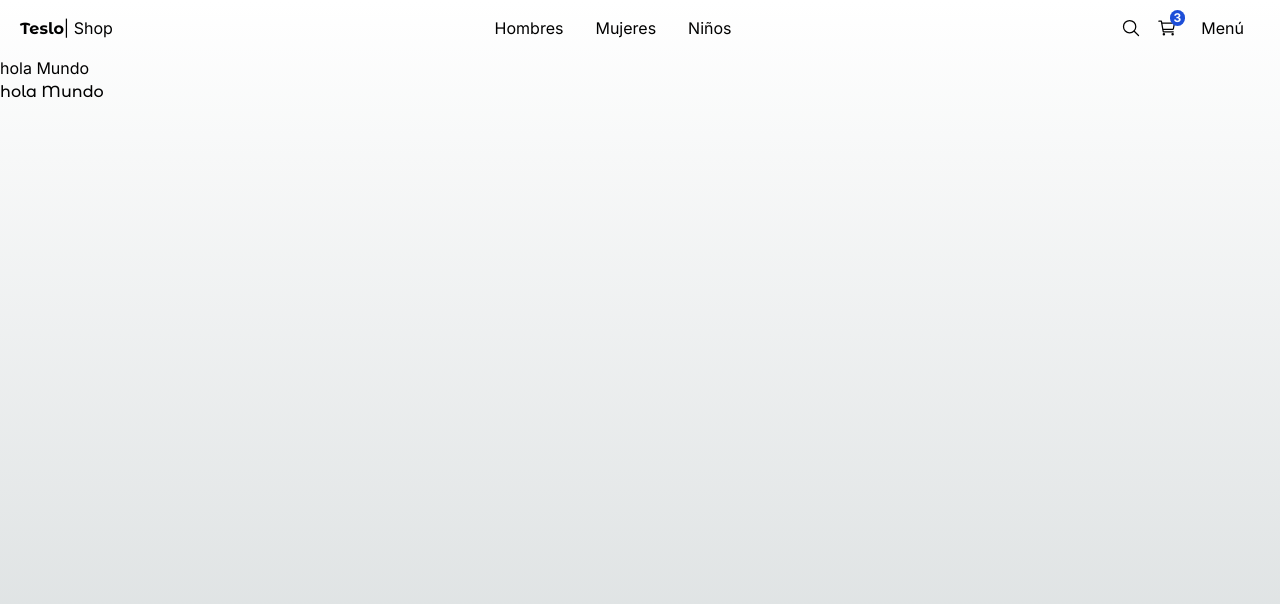
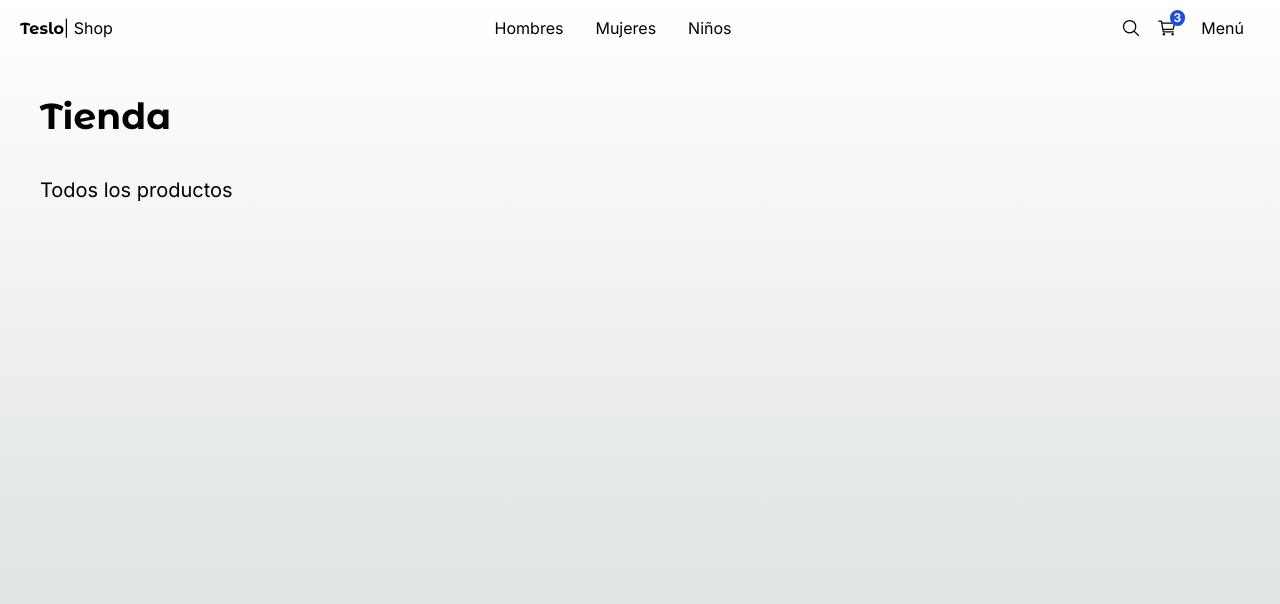
Before and after one commit to PacoChinchay/proyecto-ecomerce, a Next.js app: page / in a window 1280 px wide. Shown: the top 604 px of the page. Built offline with nearby package versions, Linux system fonts and the light colour scheme.

Commit message:
feat: Added a Title component

```diff
--- a/src/app/(shop)/layout.tsx
+++ b/src/app/(shop)/layout.tsx
@@ -6,7 +6,9 @@
   return (
     <main className="min-h-screen">
       <TopMenu />
+      <div className="px-0  sm:px-10">
       { children }
+      </div>
     </main>
   )
 }
--- a/src/app/(shop)/page.tsx
+++ b/src/app/(shop)/page.tsx
@@ -1,11 +1,7 @@
-import { titleFont } from "@/config/fonts";
-import Image from "next/image";
+import { Title } from "@/components";
 
 export default function Home() {
   return (
-    <div className="">
-      <h1>hola Mundo</h1>
-      <h1 className={titleFont.className}>hola Mundo</h1>
-    </div>
+    <Title title="Tienda" subtitle="Todos los productos" className="mb-2" />
   );
 }
--- a/src/components/index.ts
+++ b/src/components/index.ts
@@ -2,3 +2,4 @@
 
 export * from './ui/top-menu/TopMenu'
 export * from './ui/not-found/PageNotFound'
+export * from './ui/title/Title'
--- /dev/null
+++ b/src/components/ui/title/Title.tsx
@@ -0,0 +1,22 @@
+import { titleFont } from "@/config/fonts";
+
+interface Props {
+  title: string;
+  subtitle?: string;
+  className?: string;
+}
+
+export const Title = ({ title, subtitle, className }: Props) => {
+  return (
+    <div className={`mt-3 ${ className }`}>
+      <h1 className={`${ titleFont.className } antialiased text-4xl font-semibold my-10`}>
+        { title }
+      </h1>
+      {
+        subtitle && (
+          <h3 className="text-xl mb-10">{ subtitle }</h3>
+        )
+      }
+    </div>
+  )
+}
```
